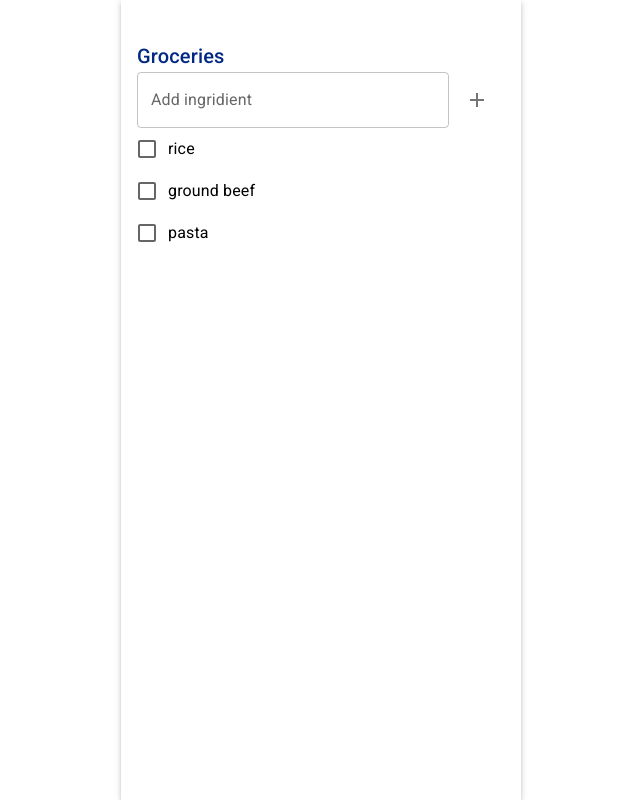
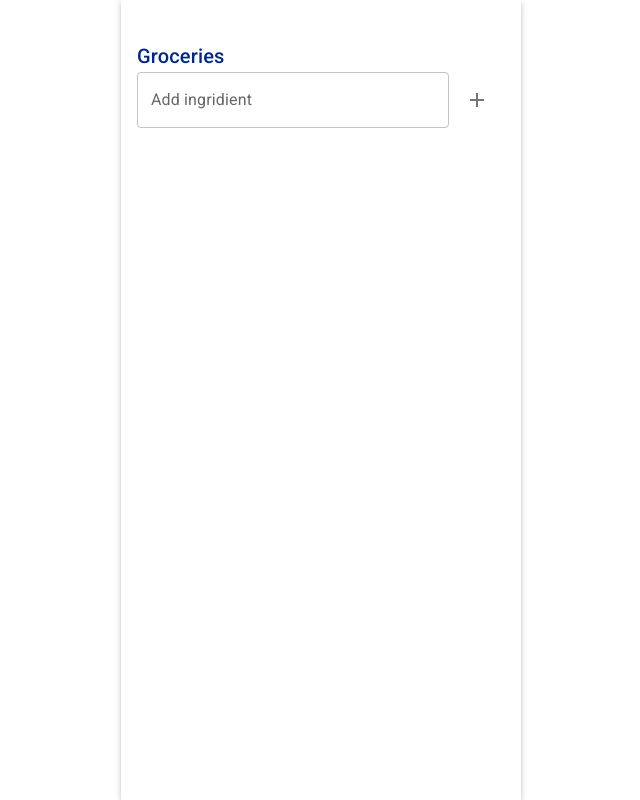
Before and after one commit to alekseevaiana/meals_planner, a React (Create React App) app: page /#/groceries in a window 1280 px wide. Shown: the whole page, without its empty margins (319-959 px from the left). Built offline with nearby package versions, Linux system fonts and the light colour scheme.

Commit message:
checklist create new element

```diff
--- a/src/components/CheckboxList.js
+++ b/src/components/CheckboxList.js
@@ -5,12 +5,12 @@ export default function CheckboxList({ ingridients }) {
     <>
       <FormGroup>
         {ingridients &&
-          ingridients.map((ingridient) => {
+          ingridients.map((ingridient, index) => {
             return (
               <FormControlLabel
                 control={<Checkbox />}
-                label={ingridient.name}
-                key={ingridient.id}
+                label={ingridient}
+                key={index}
               />
             );
           })}
--- a/src/components/Groceries.js
+++ b/src/components/Groceries.js
@@ -1,29 +1,9 @@
 import { Box, Typography } from "@mui/material";
+import { useState } from "react";
 import CheckboxList from "./CheckboxList";
 import InputAddIngridient from "./InputAddIngridient";
+import { v4 as uuidv4 } from "uuid";
 
-export default function Groceries({ allIngridients }) {
-  // make allIngridients array of objects
-  // const allIngridients = [
-  //   {
-  //     id: 1,
-  //     name: "rice",
-  //     category: "Pasta/Grains",
-  //     quantity: 1,
-  //     dimension: "of them",
-  //     notes: "",
-  //     whereToBuy: "",
-  //   },
-  //   {
-  //     id: 2,
-  //     name: "ground beef",
-  //     category: "Meat",
-  //     quantity: 1,
-  //     dimension: "of them",
-  //     notes: "",
-  //     whereToBuy: "Trader Joe's",
-  //   },
-  // ];
 const ingridients = [
   {
     id: 1,
@@ -53,13 +33,28 @@ export default function Groceries({ allIngridients }) {
     whereToBuy: "Trader Joe's",
   },
 ];
+
+export default function Groceries({ allIngridients }) {
+  const [groceries, setGroceries] = useState([]);
+
+  const updateIngridients = (updated) => {
+    console.log("inside update ingridients: ", updated);
+    setGroceries(updated);
+  };
+  console.log("groceries: ", groceries);
+  console.log("all ingridients", allIngridients);
   return (
     <Box sx={{ m: 2 }}>
       <Typography variant="h6" color="primary.dark">
         Groceries
       </Typography>
-      <InputAddIngridient allIngridients={allIngridients} />
-      <CheckboxList ingridients={ingridients} />
+
+      <InputAddIngridient
+        allIngridients={allIngridients}
+        onChange={updateIngridients}
+        savedIngridients={groceries}
+      />
+      <CheckboxList ingridients={groceries} />
     </Box>
   );
 }
--- a/src/components/InputAddIngridient.js
+++ b/src/components/InputAddIngridient.js
@@ -10,15 +10,12 @@ export default function InputAddIngridient({
   const [name, setName] = useState("");
 
   const handleAdd = () => {
-    // here is all ingridients that comes with meal
-    // in case groceries or pantry should be the same
+    console.log("handle add");
     const updated = [...savedIngridients];
-    // if there is NO such ingridient come with input name -> push it to the list
     if (!updated.includes(name)) {
       updated.push(name);
     }
     setName("");
-    // call func with new ingridients list
     onChange(updated);
   };
 
```
Lines whose indentation alone changed are shown as unchanged.
